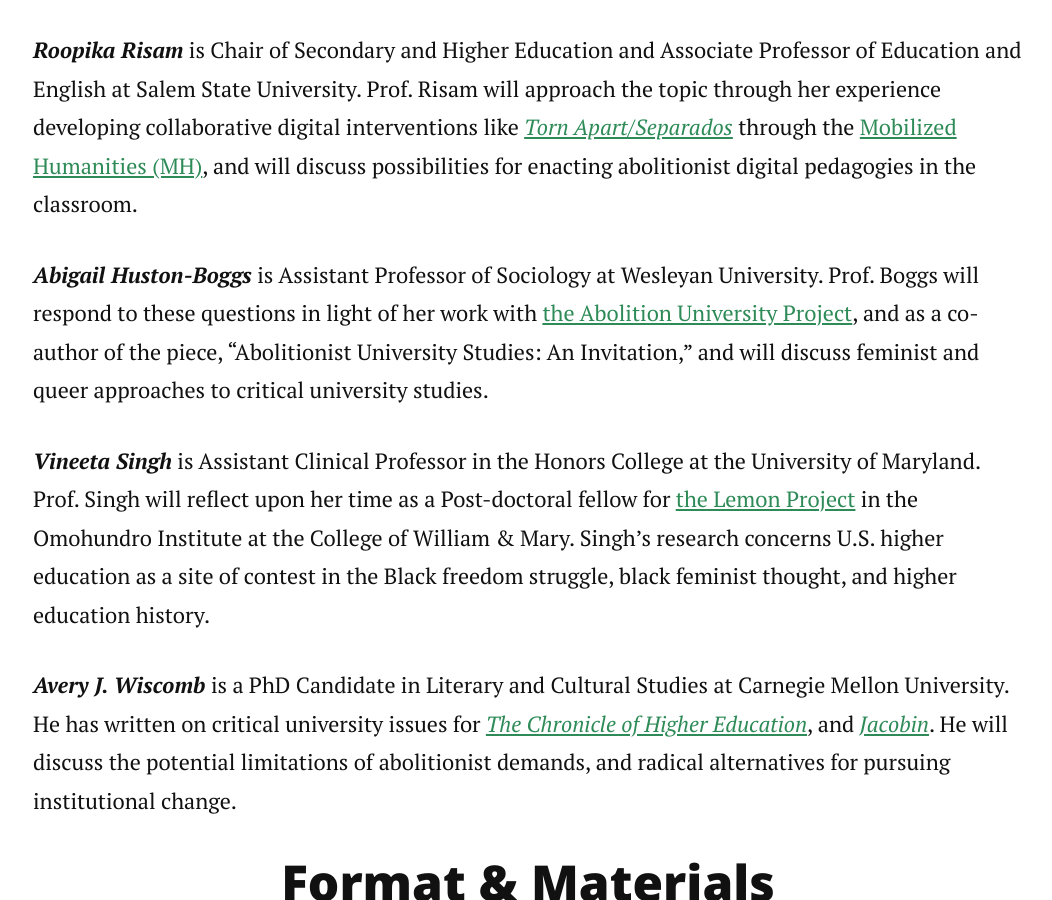
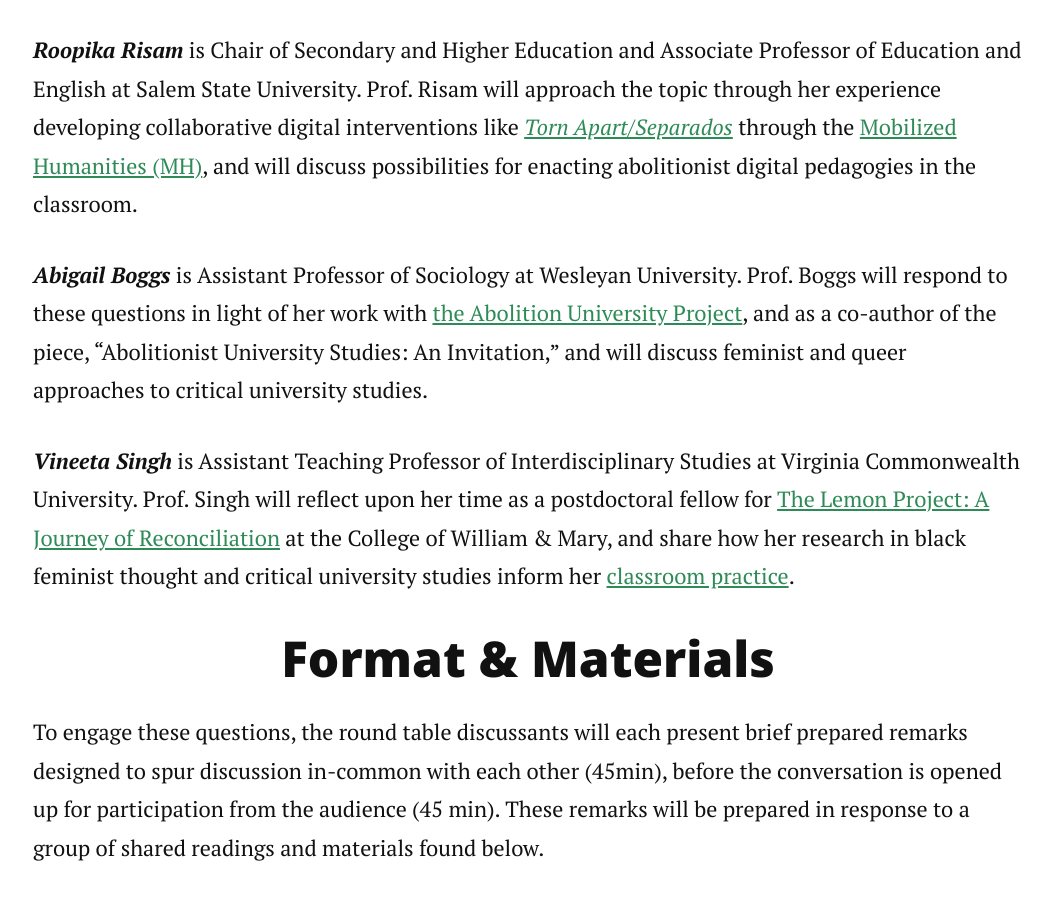
Before and after one commit to sgotzler/csa_reckoning, a Jekyll site: the page built from index.md, in a window 1280 px wide and 900 px high, scrolled down 1423 px. Shown: the whole window, without its empty margins (112-1164 px from the left). Built offline with Jekyll 4.4.1, drawn with Linux system fonts in a browser that asks for light colours; nearby versions of some CDN libraries.

Commit message:
final edits
edited discussant descriptions

```diff
--- a/index.md
+++ b/index.md
@@ -24,11 +24,9 @@ The session will also prompt discussants to respond to questions concerning the
 
 ***Roopika Risam*** is Chair of Secondary and Higher Education and Associate Professor of Education and English at Salem State University. Prof. Risam will approach the topic through her experience developing collaborative digital interventions like <a href="http://xpmethod.columbia.edu/torn-apart/volume/2/index" target="_blank">*Torn Apart/Separados*</a> through the <a href="https://xpmethod.columbia.edu/torn-apart/credits.html" target="_blank">Mobilized Humanities (MH)</a>, and will discuss possibilities for enacting abolitionist digital pedagogies in the classroom.
 
-***Abigail Huston-Boggs*** is Assistant Professor of Sociology at Wesleyan University. Prof. Boggs will respond to these questions in light of her work with <a href="https://abolition.university/" target="_blank">the Abolition University Project</a>, and as a co-author of the piece, “Abolitionist University Studies: An Invitation,” and will discuss feminist and queer approaches to critical university studies.
+***Abigail Boggs*** is Assistant Professor of Sociology at Wesleyan University. Prof. Boggs will respond to these questions in light of her work with <a href="https://abolition.university/" target="_blank">the Abolition University Project</a>, and as a co-author of the piece, “Abolitionist University Studies: An Invitation,” and will discuss feminist and queer approaches to critical university studies.
 
-***Vineeta Singh*** is Assistant Clinical Professor in the Honors College at the University of Maryland. Prof. Singh will reflect upon her time as a Post-doctoral fellow for <a href="https://www.wm.edu/sites/lemonproject/" target="_blank">the Lemon Project</a> in the Omohundro Institute at the College of William & Mary. Singh's research concerns U.S. higher education as a site of contest in the Black freedom struggle, black feminist thought, and higher education history.
-
-***Avery J. Wiscomb*** is a PhD Candidate in Literary and Cultural Studies at Carnegie Mellon University. He has written on critical university issues for <a href="https://www.chronicle.com/article/how-silicon-valley-exploits-students-and-their-universities/" target="_blank">*The Chronicle of Higher Education*</a>, and <a href="https://www.jacobinmag.com/2016/05/entrepreneurship-innovation-toyotism-college-startups" target="_blank">*Jacobin*</a>. He will discuss the potential limitations of abolitionist demands, and radical alternatives for pursuing institutional change.
+***Vineeta Singh*** is Assistant Teaching Professor of Interdisciplinary Studies at Virginia Commonwealth University. Prof. Singh will reflect upon her time as a postdoctoral fellow for <a href="https://www.wm.edu/sites/lemonproject/" target="_blank">The Lemon Project: A Journey of Reconciliation</a> at the College of William & Mary, and share how her research in black feminist thought and critical university studies inform her <a href="https://amsj.blog/2021/03/26/on-grading-2/" target="_blank">classroom practice</a>.
 
 <div align="center">
   <h2>Format & Materials</h2>
```
Also changed, not shown: 2 other files.
